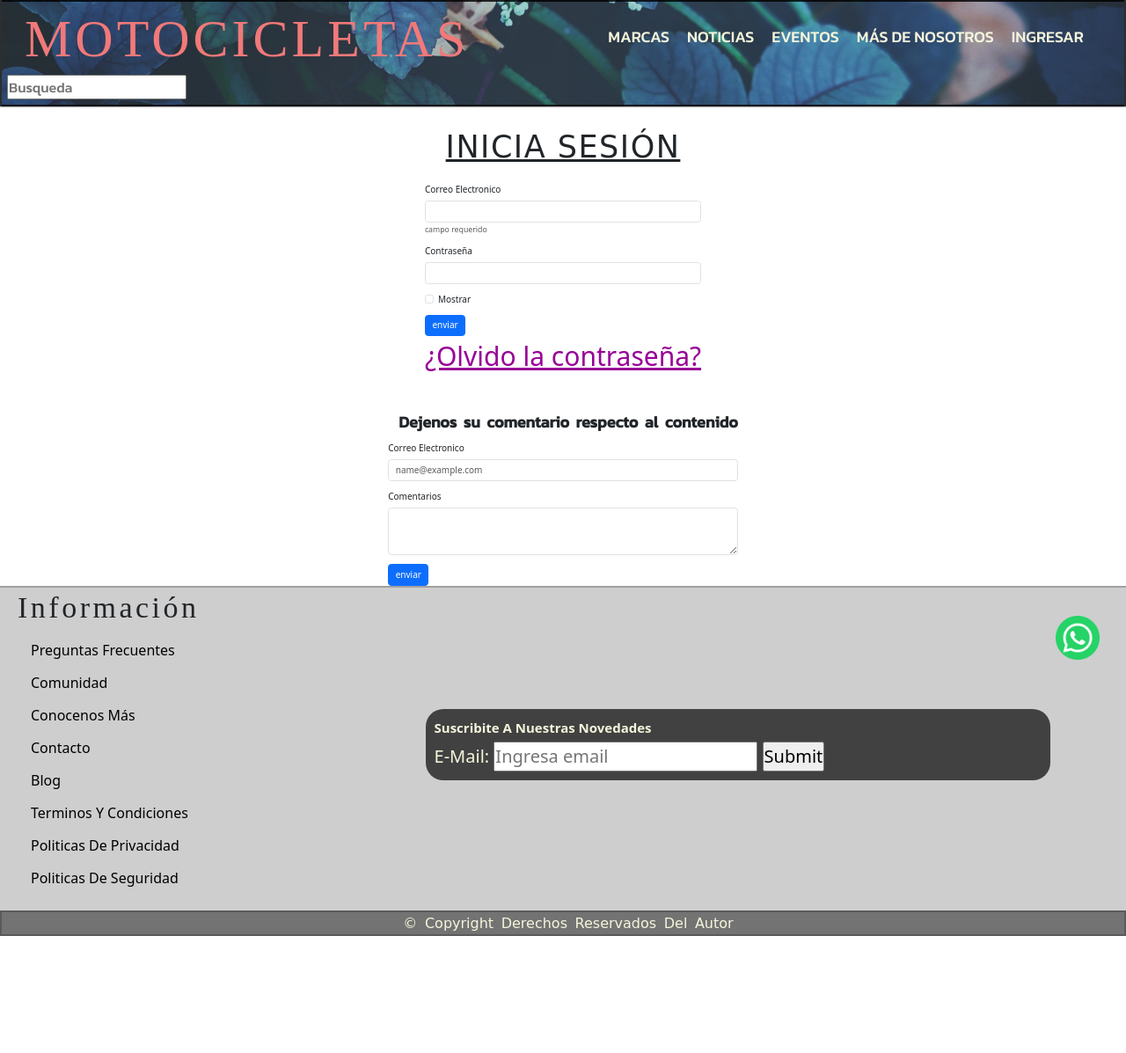
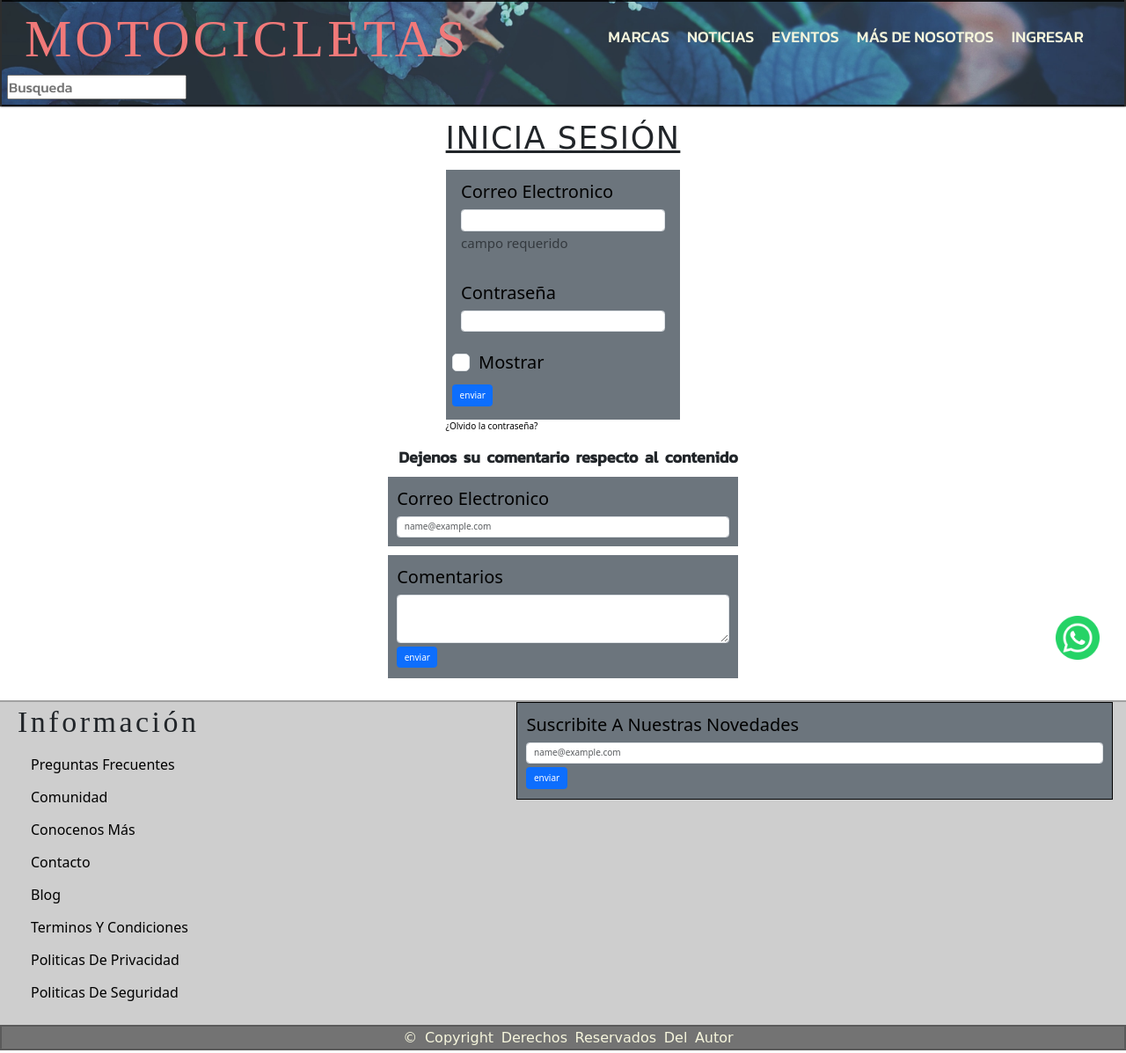
Before and after one commit to PabloCannizzo/comision-54530, a plain HTML site: page pages/ingresar.html in a window 1280 px wide. Shown: the whole page at 88% size. Before the commit the page ends 1074 px from the top, so only its background shows below. Drawn offline with nearby package versions, Linux system fonts and the light colour scheme; a web font is replaced by a local one.

Commit message:
falta terminar algunos detalles en ingresar

```diff
--- a/css/style.css
+++ b/css/style.css
@@ -509,7 +509,13 @@ p {
     padding: 0rem 2rem 0rem 0rem;
 }
 
-.ingresar-main {
+.mb-3{
+    font-size: 2rem;
+}
+.mb-3 div{
+    font-size: 1.5rem;
+}
+/* .ingresar-main {
     width: 100%;
     height: 100%;
     display: grid;
@@ -524,24 +530,24 @@ p {
     align-content: center;
     align-items: baseline;
     gap: 4rem;
-}
-
-.titulo {
+} */
+
+/* .titulo {
     grid-area: titulo;
 }
 
 .formulario {
     grid-area: formulario;
-}
-
-.form {
+} */
+
+/* .form {
     background-color: rgba(255, 255, 255, 0.375);
     border-radius: 2.2rem;
     padding: 2rem;
     padding: 4rem;
-}
-
-.form label {
+} */
+
+/* .form label {
     font-size: 1.8rem;
 }
 
@@ -557,7 +563,7 @@ p {
     color: rgb(151, 2, 151);
     text-decoration: underline;
     font-size: 3rem;
-}
+} */
 
 
 /*----------------------EVENTOS----------------------*/
--- a/pages/ingresar.html
+++ b/pages/ingresar.html
@@ -61,18 +61,18 @@
                     <h2>inicia sesión</h2>
                 </div>
                 <div class="fomulario">
-                    <form>
-                        <div class="mb-3 ">
+                    <form class="pb-4 container-fluid text-bg-secondary">
+                        <div class="mb-3 p-3 text-black ">
                             <label for="exampleInputEmail1" class="form-label">correo electronico</label>
                             <input type="email" class="form-control" id="exampleInputEmail1"
                                 aria-describedby="emailHelp">
                             <div id="emailHelp" class="form-text">campo requerido</div>
                         </div>
-                        <div class="mb-3">
+                        <div class="mb-3 p-3 text-black ">
                             <label for="exampleInputPassword1" class="form-label">contraseña</label>
                             <input type="password" class="form-control" id="exampleInputPassword1">
                         </div>
-                        <div class="mb-3 form-check">
+                        <div class="form-check mb-3 text-black">
                             <input type="checkbox" class="form-check-input" id="exampleCheck1">
                             <label class="form-check-label" for="exampleCheck1">mostrar</label>
                         </div>
@@ -81,17 +81,18 @@
                     <a href="../pages/ingresar.html">¿Olvido la contraseña?</a>
                 </div>
             </section>
-            <section>
+            <section class="mb-4 mt-4">
                 <p><strong>Dejenos su comentario respecto al contenido</strong></p>
-                <div class="mb-3">
+                <div class="mb-3 p-3 text-bg-secondary text-black ">
                     <label for="exampleFormControlInput1" class="form-label">correo electronico</label>
-                    <input type="email" class="form-control" id="exampleFormControlInput1" placeholder="name@example.com">
+                    <input type="email" class="form-control" id="exampleFormControlInput1"
+                        placeholder="name@example.com">
                 </div>
-                <div class="mb-3">
+                <div class="mb-3 p-3 text-bg-secondary text-black ">
                     <label for="exampleFormControlTextarea1" class="form-label">comentarios</label>
                     <textarea class="form-control" id="exampleFormControlTextarea1" rows="3"></textarea>
+                    <button type="submit" class="btn btn-primary">enviar</button>
                 </div>
-                <button type="submit" class="btn btn-primary">enviar</button>
             </section>
         </main>
         <footer class="footer">
@@ -111,22 +112,23 @@
                         <li><a href="../pages/mas-de-nosotros.html">politicas de seguridad</a></li>
                     </ul>
                 </div>
-                <div class="buscador-footer">
-                    <form action="" class="navbar-footer">
-                        <legend><strong>suscribite a nuestras novedades</strong></legend>
-                        <label for="email"> e-mail:</label>
-                        <input type="email" id="email" placeholder="Ingresa email" required>
-                        <input type="submit">
+                <div class="container-fluid d-flex justify-content-center align-content-center ">
+                    <form class="container-fluid ">
+                        <div class="mb-3 p-3 text-bg-secondary text-black border border-black">
+                            <label  for="exampleInputEmail1" class="form-label">suscribite a nuestras novedades</label>
+                            <input type="email" class="form-control" id="exampleFormControlInput1"
+                                placeholder="name@example.com">
+                            <button type="submit" class="btn btn-primary">enviar</button>
+                        </div>
                     </form>
                 </div>
             </section>
-            <div>
-                <a href="../pages/mas-de-nosotros.html"><img class="logo-w" src="../assets/img/logo-w-color.png"
-                        alt=""></a>
-            </div>
-            <div>
+            <section>
+                <a href="../pages/mas-de-nosotros.html"><img class="logo-w" src="../assets/img/logo-w-color.png" alt=""></a>
+            </section>
+            <section>
                 <p>© copyright derechos reservados del autor</p>
-            </div>
+            </section>
         </footer>
     </div>
     <script src="https://cdn.jsdelivr.net/npm/@popperjs/core@2.11.8/dist/umd/popper.min.js"
```
